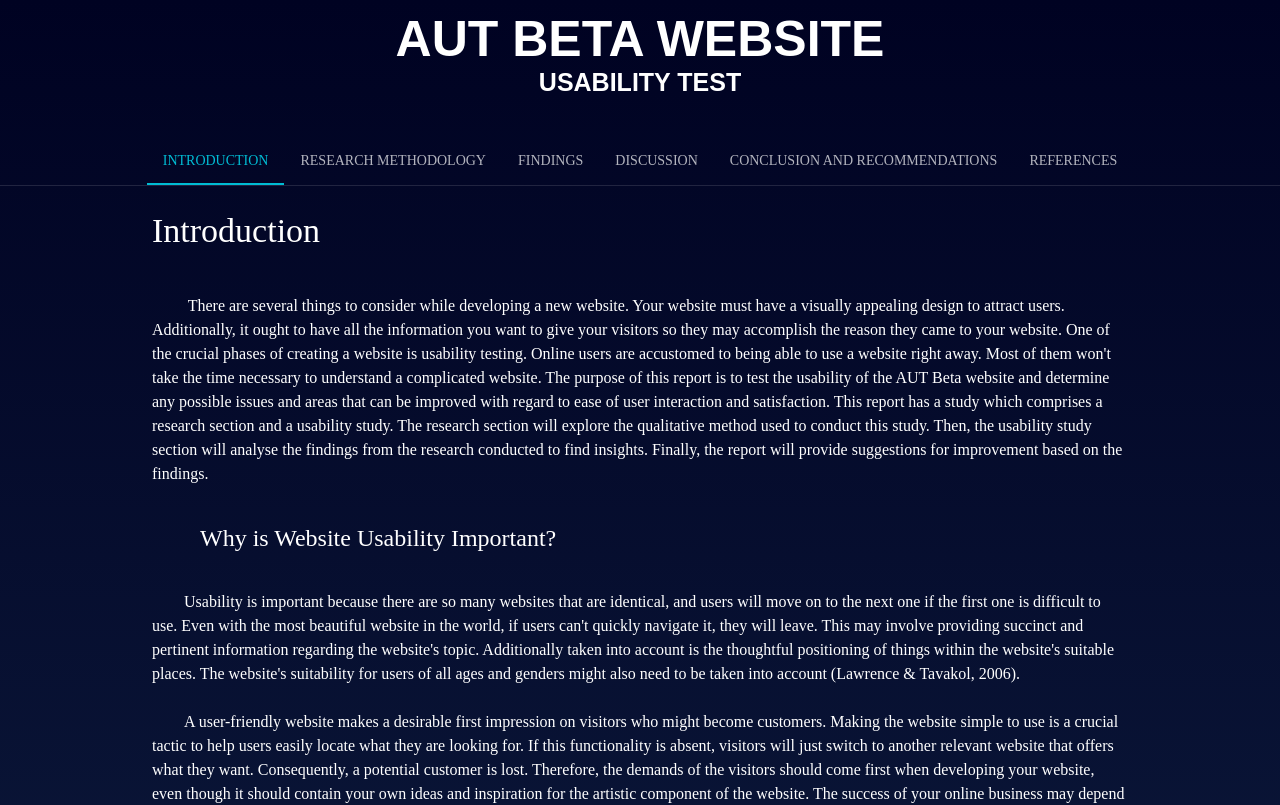
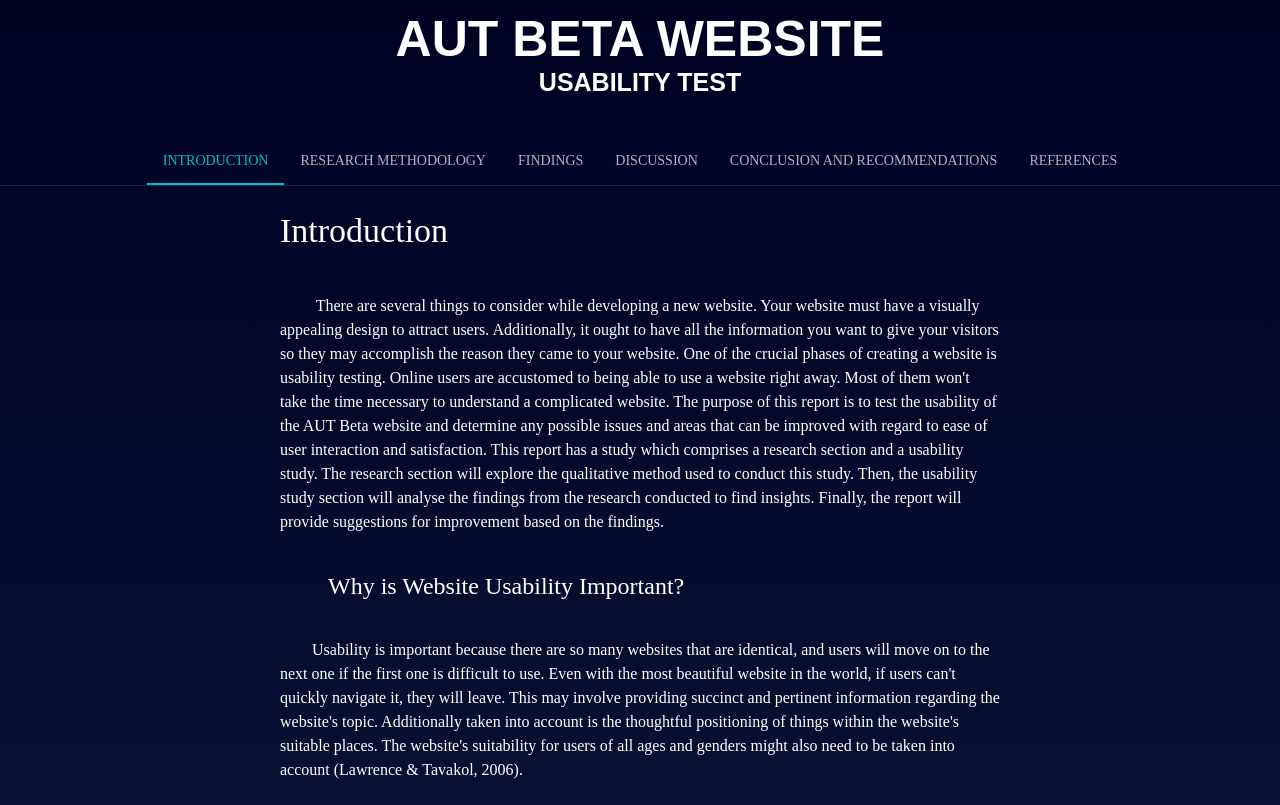
Before and after one commit to SirAlphaa/HCI-Assignment-2-S2-2022, a React (Create React App) app: page / in a window 1280 px wide. Shown: the top 805 px of the page. Built offline with nearby package versions, Linux system fonts and the light colour scheme.

Commit message:
Edited Content, Created new Zip

```diff
--- a/src/App.css
+++ b/src/App.css
@@ -1,6 +1,6 @@
 html {
   background: linear-gradient(to top, #2b557c , #000222);
-  height: 300vw;
+  height: 350vw;
 }
 
 * {
@@ -26,8 +26,8 @@
 }
 
 .textalignment {
-  padding-left: 10vw;
-  padding-right: 10vw;
+  padding-left: 20vw;
+  padding-right: 20vw;
 }
 
 table, th, td {
--- a/src/MainBody.js
+++ b/src/MainBody.js
@@ -87,9 +87,6 @@
                                 </Typography>
                                 <Typography variant='body1' colour="">
                                     &emsp;&emsp;For the purpose of this study, the observation method will be used, which is a qualitative research method. The qualitative analysis deals with intangible, imprecise issues that fall under the social and experiential umbrella, which cannot be measured by numbers and statistics. Since factors like positive associations with a brand, management credibility, customer contentment, competitive advantage, and cultural transformations are challenging, if not impossible, to capture with numerical inputs, this strategy relies on the kind of intelligence that machines lack.
-                                    <br />
-                                    <br />
-                                    &emsp;&emsp;A first-hand investigation into the experience of using an artefact while the item is being used is the goal of usability testing. The user's perspective is limited to their own thoughts and experiences at the moment they are using the object (Carter, 2007). As shoppers with decades of purchasing experience, we may also view this enquiry as routine. Perhaps this amazing simplicity has concealed the effectiveness of the directness mechanism, at the core of usability testing.
                                     <br />
                                     <br />
                                     &emsp;&emsp;A first-hand investigation into the experience of using an artefact while the item is being used is the goal of usability testing. The user's perspective is limited to their own thoughts and experiences at the moment they are using the object (Carter, 2007). As shoppers with decades of purchasing experience, we may also view this enquiry as routine. Perhaps this amazing simplicity has concealed the effectiveness of the directness mechanism, at the core of usability testing.
```
Also changed, not shown: 1 other file (tests, documents, lock files or other folders).
